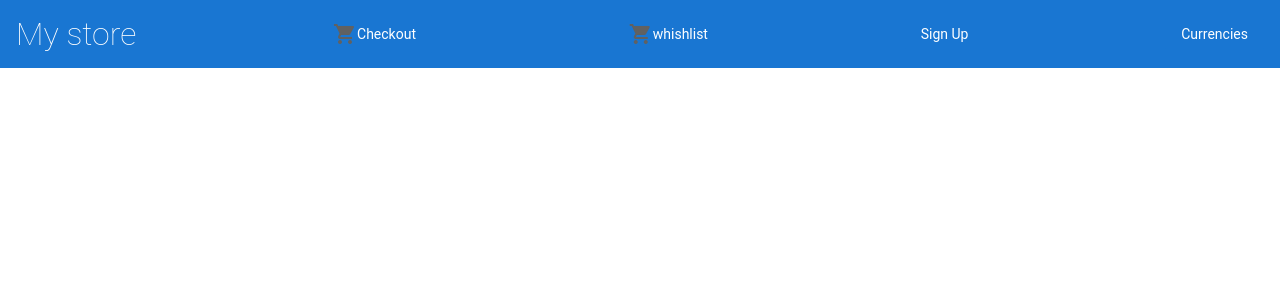
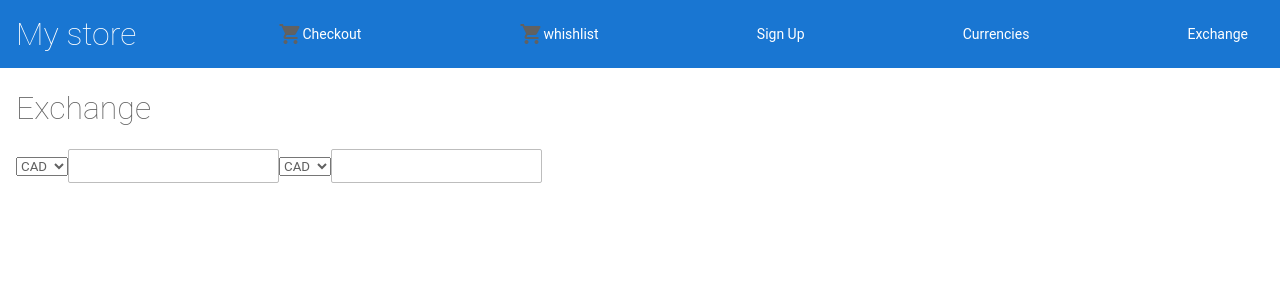
Before and after one commit to DOKVADZETAKO/angular-tutorial-1, an Angular app: page /exchange in a window 1280 px wide. Before the commit this address led to /. Shown: the top 300 px of the page. Built offline with nearby package versions, Linux system fonts and the light colour scheme.

Commit message:
feat(Observable task-1): In progress

```diff
--- a/src/app/currency.service.ts
+++ b/src/app/currency.service.ts
@@ -14,6 +14,10 @@ export class CurrencyService {
     this.currencies = data;
     this.Observer = new Observable(this.subscribe());
   }
+
+  getcurrencies(){
+    return this.currencies
+  };
 
   subscribe() {
     return (subscriber) => {
--- /dev/null
+++ b/src/app/exchange/exchange.component.html
@@ -0,0 +1,11 @@
+<h1>Exchange</h1>
+
+    <select (change)="onChange($event.target.value)" id="currency1">
+        <option [value]="currency" *ngFor="let currency of currencies">{{currency}}</option>
+    </select>
+    <input type="text">
+
+    <select id="currency2">
+        <option ([value])="currency" *ngFor="let currency of currencies">{{currency}}</option>
+    </select>
+    <input type="text">
--- /dev/null
+++ b/src/app/exchange/exchange.component.ts
@@ -0,0 +1,23 @@
+import { Component, OnInit } from '@angular/core';
+import { CurrencyService } from './../currency.service'
+
+@Component({
+  selector: 'app-exchange',
+  templateUrl: './exchange.component.html',
+  styleUrls: ['./exchange.component.scss']
+})
+export class ExchangeComponent implements OnInit {
+  currencies;
+
+  constructor(private currencyService: CurrencyService ) {
+    this.currencies = currencyService.getcurrencies();
+  }
+
+  ngOnInit() {
+  }
+
+  onChange(value){
+    console.log(value)
+  }
+
+}
--- a/src/app/top-bar/top-bar.component.html
+++ b/src/app/top-bar/top-bar.component.html
@@ -19,3 +19,7 @@
 <a [routerLink]="['/currency']" class="button funcy-button">
     Currencies
 </a>
+
+<a [routerLink]="['/exchange']" class="button funcy-button">
+    Exchange
+</a>
```
Also changed, not shown: src/app/app.module.ts (+5 -2 lines), src/app/exchange/exchange.component.scss (added).
